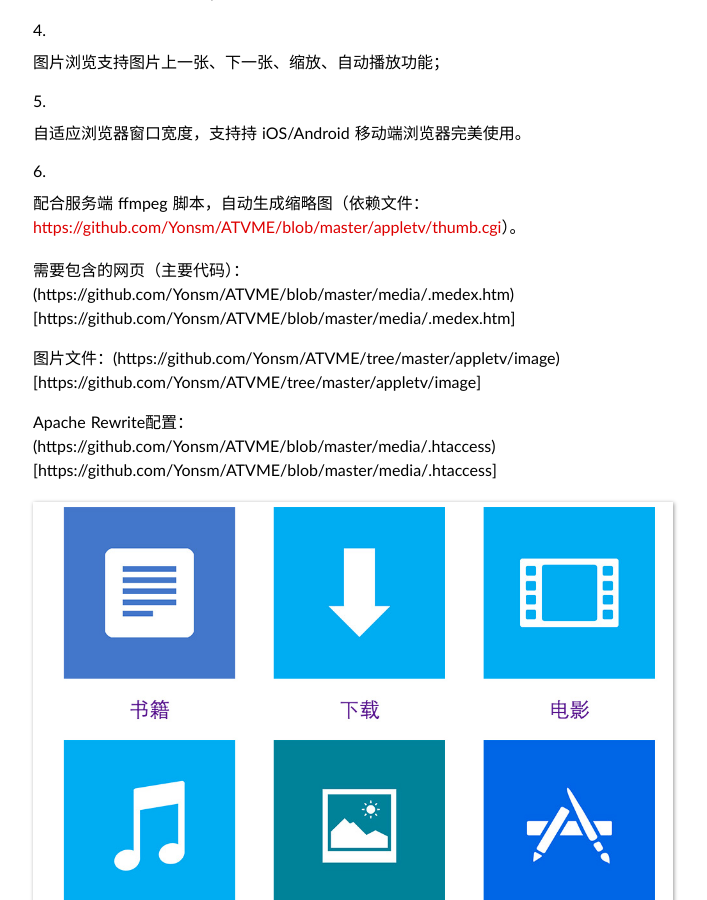
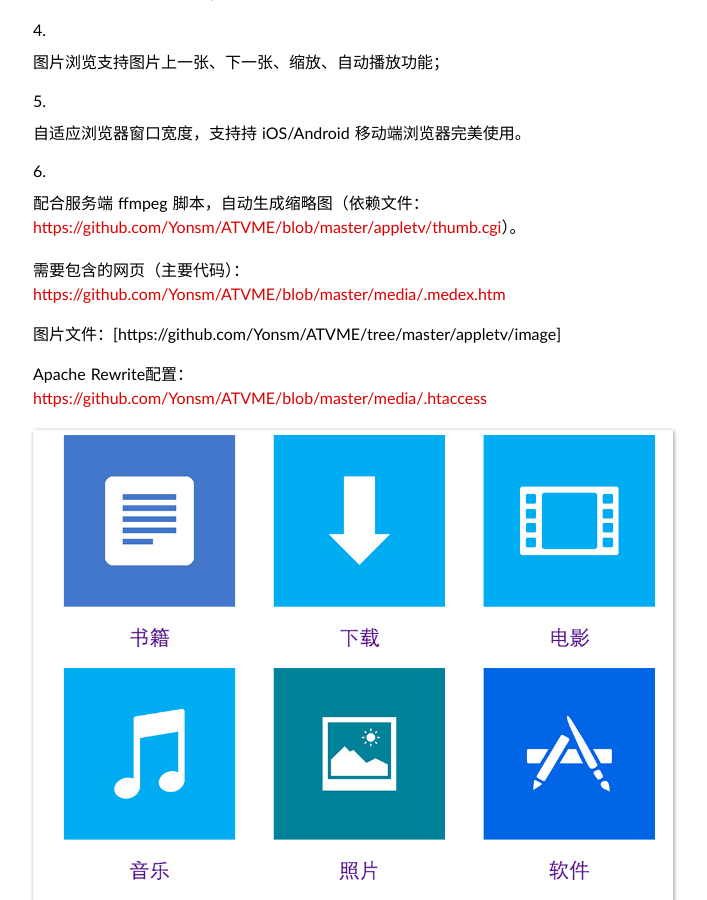
Before and after one commit to Yonsm/Yonsm.github.io, a Jekyll site: the page built from _posts/2013-08-30-medex.md, in a window 1280 px wide and 900 px high, scrolled down 385 px. Shown: the whole window, without its empty margins (307-1014 px from the left). Built offline with Jekyll 4.4.1, drawn with Linux system fonts in a browser that asks for light colours; some web fonts are replaced; Markdown is read by kramdown in place of the engine named in the settings; comment, search, counter and statistics services are not loaded; part of the change alters nothing that is shown.

Commit message:
测试超链接

```diff
--- a/_posts/2013-08-30-medex.md
+++ b/_posts/2013-08-30-medex.md
@@ -20,11 +20,11 @@ tags: 折腾
 6. 配合服务端 ffmpeg 脚本，自动生成缩略图（依赖文件：[https://github.com/Yonsm/ATVME/blob/master/appletv/thumb.cgi](https://github.com/Yonsm/ATVME/blob/master/appletv/thumb.cgi)）。
 
 
-需要包含的网页（主要代码）：(https://github.com/Yonsm/ATVME/blob/master/media/.medex.htm)[https://github.com/Yonsm/ATVME/blob/master/media/.medex.htm]
+需要包含的网页（主要代码）：[https://github.com/Yonsm/ATVME/blob/master/media/.medex.htm]()
 
-图片文件：(https://github.com/Yonsm/ATVME/tree/master/appletv/image)[https://github.com/Yonsm/ATVME/tree/master/appletv/image]
+图片文件：[https://github.com/Yonsm/ATVME/tree/master/appletv/image]
 
-Apache Rewrite配置：(https://github.com/Yonsm/ATVME/blob/master/media/.htaccess)[https://github.com/Yonsm/ATVME/blob/master/media/.htaccess]
+Apache Rewrite配置：[https://github.com/Yonsm/ATVME/blob/master/media/.htaccess](https://github.com/Yonsm/ATVME/blob/master/media/.htaccess)
 
 
 ![屏幕截图1](/assets/medex1.jpg)
```
